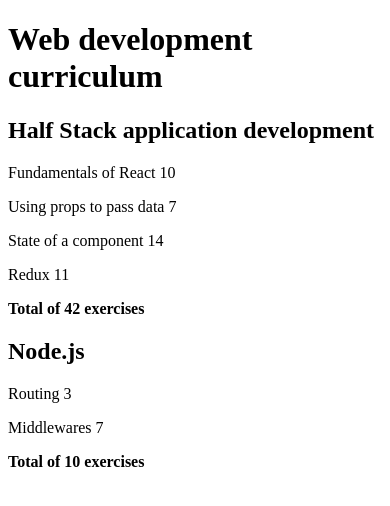
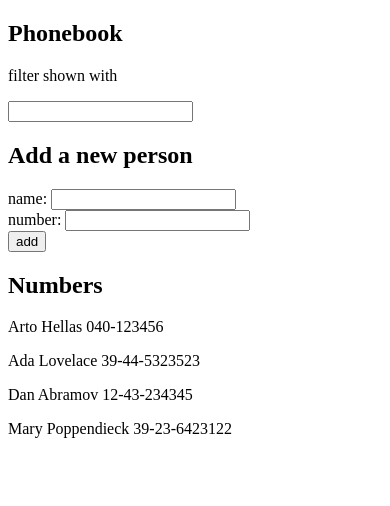
Before and after one commit to umidrza/FullStackOpen, a React (Vite) app in the folder part2/: page / in a window 390 px wide. Shown: the top 506 px of the page. Built offline with nearby package versions, Linux system fonts and the light colour scheme.

Commit message:
phonebook

```diff
--- a/part2/src/main.jsx
+++ b/part2/src/main.jsx
@@ -1,4 +1,4 @@
 import { createRoot } from 'react-dom/client'
-import App from './courseinfo/App'
+import App from './phonebook/App'
 
 createRoot(document.getElementById('root')).render(<App />)
--- /dev/null
+++ b/part2/src/phonebook/App.jsx
@@ -0,0 +1,78 @@
+import { useState } from 'react'
+
+const App = () => {
+    const [persons, setPersons] = useState([
+        { name: 'Arto Hellas', number: '040-123456'},
+        { name: 'Ada Lovelace', number: '39-44-5323523' },
+        { name: 'Dan Abramov', number: '12-43-234345' },
+        { name: 'Mary Poppendieck', number: '39-23-6423122'}
+    ])
+
+    const [shownPersons, setShownPersons] = useState([...persons]);
+
+    const [newName, setNewName] = useState('')
+    const [newNumber, setNewNumber] = useState('')
+
+    function handleNewName(e) {
+        setNewName(e.target.value);
+    }
+
+    function handleNewNumber(e) {
+        setNewNumber(e.target.value);
+    }
+
+    function addNewPerson(e) {
+        e.preventDefault();
+
+        if (persons.some(p => p.name === newName)) {
+            alert(`${newName} is already added to phonebook`);
+            return;
+        }
+
+        const newPersons = [...persons, { name: newName, number: newNumber }];
+        setPersons(newPersons);
+        setShownPersons(newPersons);
+        setNewName('');
+        setNewNumber('');
+    }
+
+    function handlefilterChange(e){
+        const value = e.target.value;
+
+        const filteredPersons = persons.filter(p => p.name.toLowerCase().includes(value) || p.number.includes(value));
+        setShownPersons(filteredPersons);
+    }
+
+    return (
+        <div>
+            <h2>Phonebook</h2>
+
+            <div>
+                <p>filter shown with</p>
+                <input onChange={handlefilterChange}/>
+            </div>
+
+            <form onSubmit={addNewPerson}>
+                <h2>Add a new person</h2>
+                <div>
+                    name: <input value={newName} onChange={handleNewName} />
+                </div>
+                <div>
+                    number: <input value={newNumber} onChange={handleNewNumber} />
+                </div>
+                <div>
+                    <button type="submit">add</button>
+                </div>
+            </form>
+            <h2>Numbers</h2>
+
+            <div>
+                {shownPersons.map((person) =>
+                    <p key={person.name}>{person.name} {person.number}</p>
+                )}
+            </div>
+        </div>
+    )
+}
+
+export default App
```
